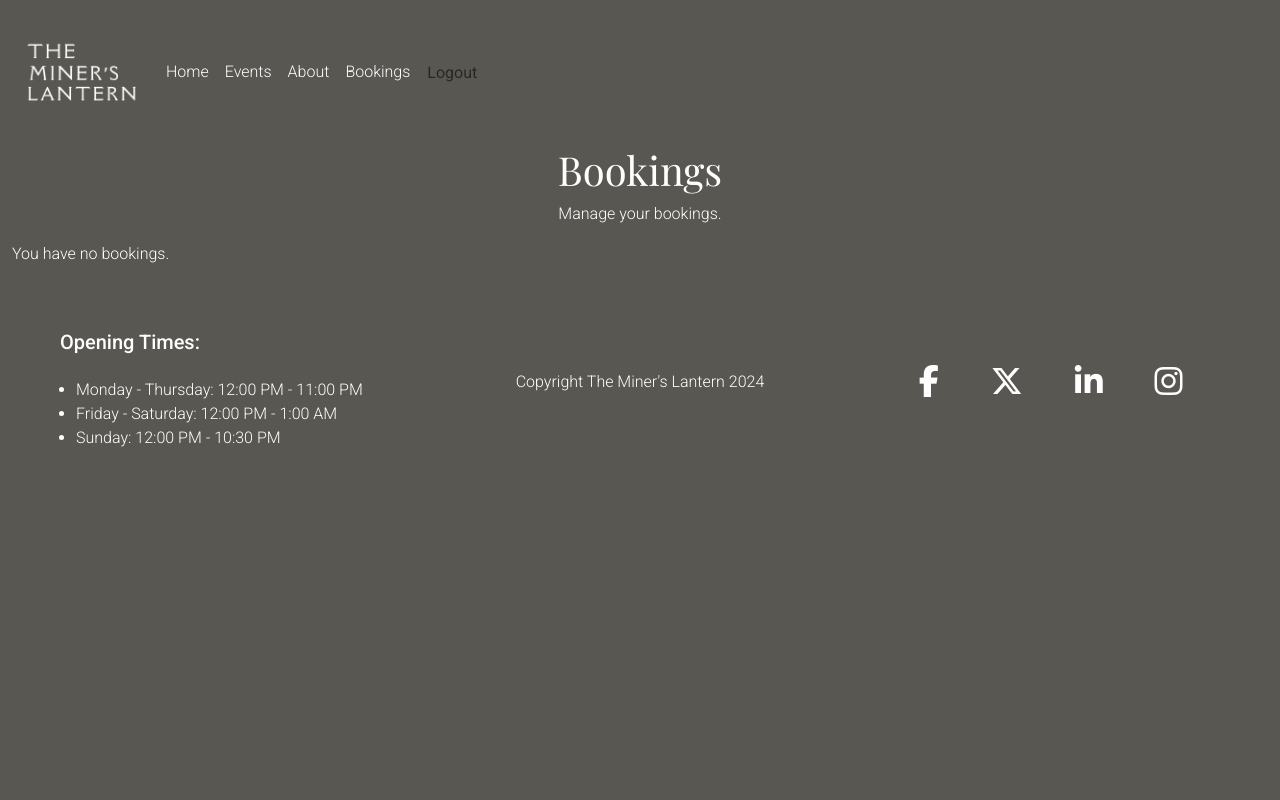
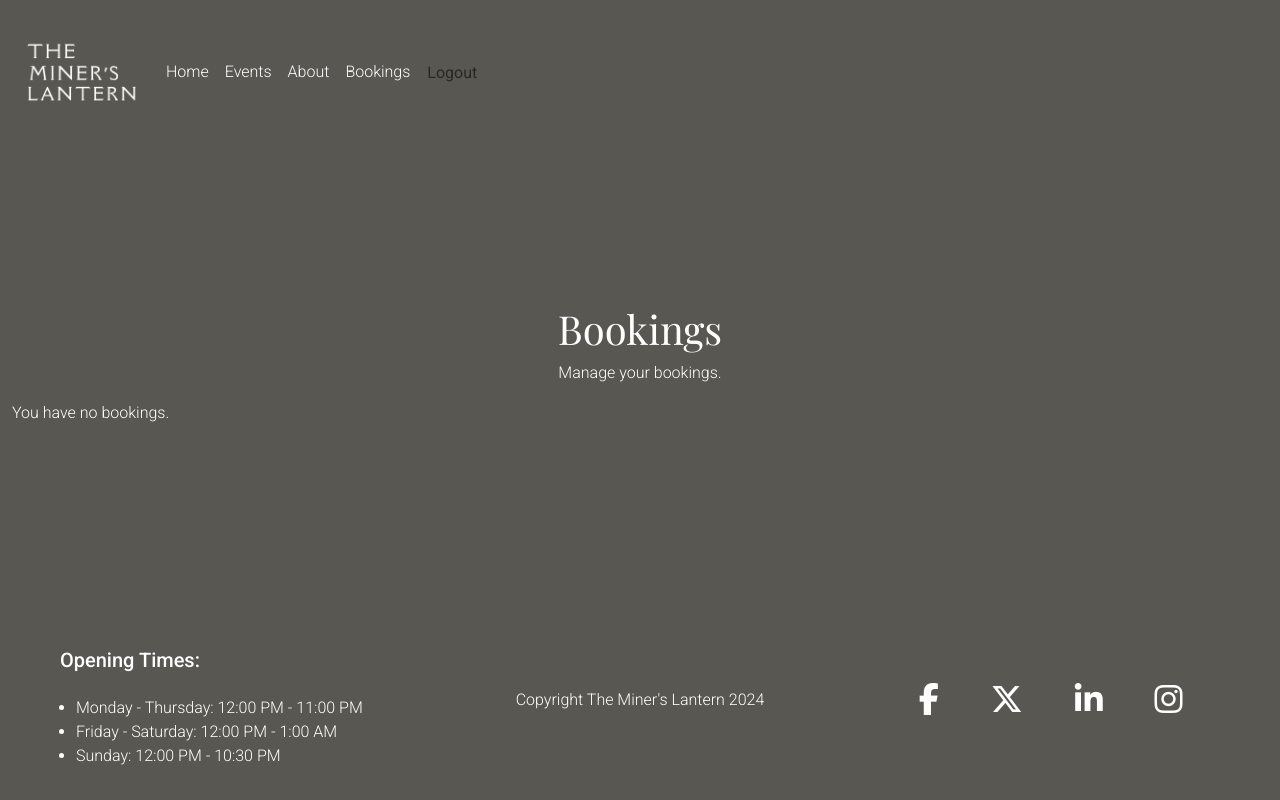
Before and after one commit to surfdemon/theater-booking-system, a Django app: page /bookings/ in a window 1280 px wide. Run offline with Django 4.2, Linux system fonts and the light colour scheme; the visitor is signed in with stand-in values (Sample User, id 1); data that the repository does not hold is empty; some libraries are stand-ins or nearby versions; some web fonts are replaced.

Commit message:
Add: styling to put footer at the bottom of screen if content not pushing it down

```diff
--- a/templates/base.html
+++ b/templates/base.html
@@ -38,7 +38,7 @@
     </head>
 
     <body
-        class="">
+        class="d-flex flex-column h-100">
 
         <!-- Navigation -->
         <nav class="navbar navbar-expand-lg navbar-light">
@@ -83,7 +83,7 @@
             </div>
         </nav>
 
-        <main class="">
+        <main class="flex-grow-1 align-content-center">
             {% if messages %}
                 {% for message in messages %}
                     <div class="alert alert-{{ message.tags }}" id="message-{{ forloop.counter }}">
```
